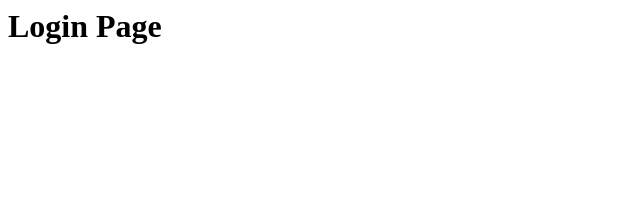
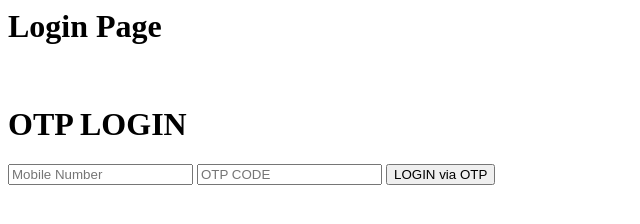
Before and after one commit to Rinkishakya/My-website, a plain HTML site: page index.html in a window 1280 px wide. Shown: the whole page, without its empty margins (0-640 px from the left). Drawn offline with Linux system fonts and the light colour scheme.

Commit message:
my feature1 commit

```diff
--- a/index.html
+++ b/index.html
@@ -1,3 +1,4 @@
+
 <html>
 
 <head>
@@ -7,6 +8,13 @@
 <body>
 
 <h1> Login Page </h1>
+<br>
+<h1> OTP LOGIN </H1>
+
+<INPUT TYPE = "TEXT" placeholder = "Mobile Number" />
+<INPUT TYPE = "TEXT" placeholder = "OTP CODE" />
+<INPUT TYPE = "submit" value = "LOGIN via OTP" />
+
 </body>
 
 
```
